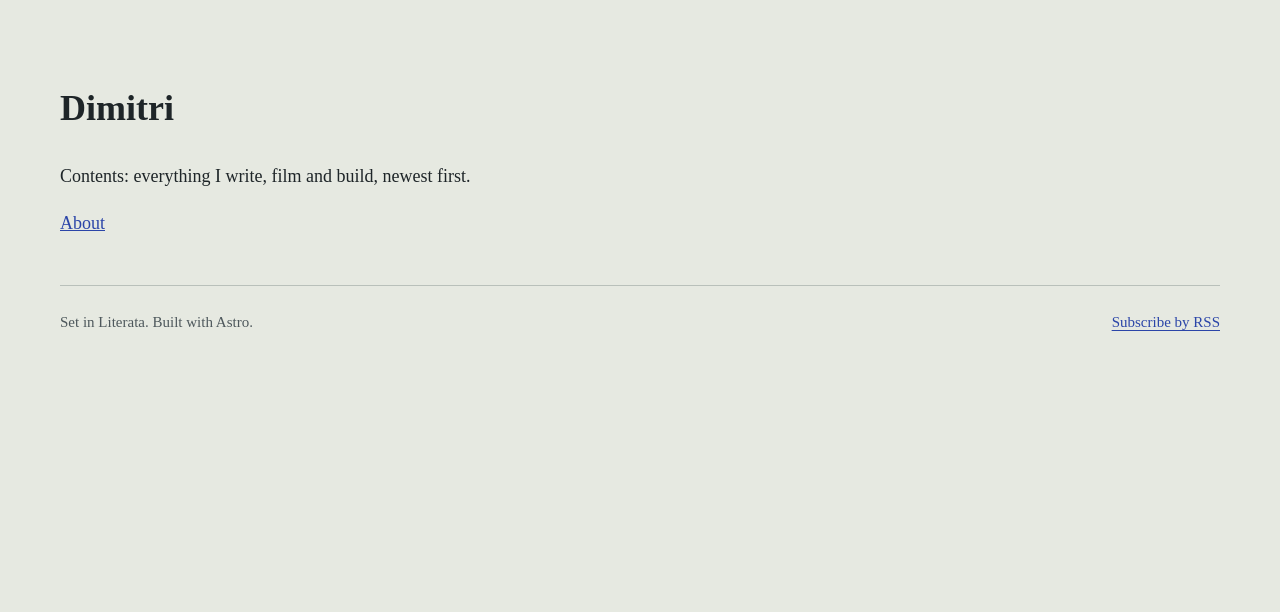
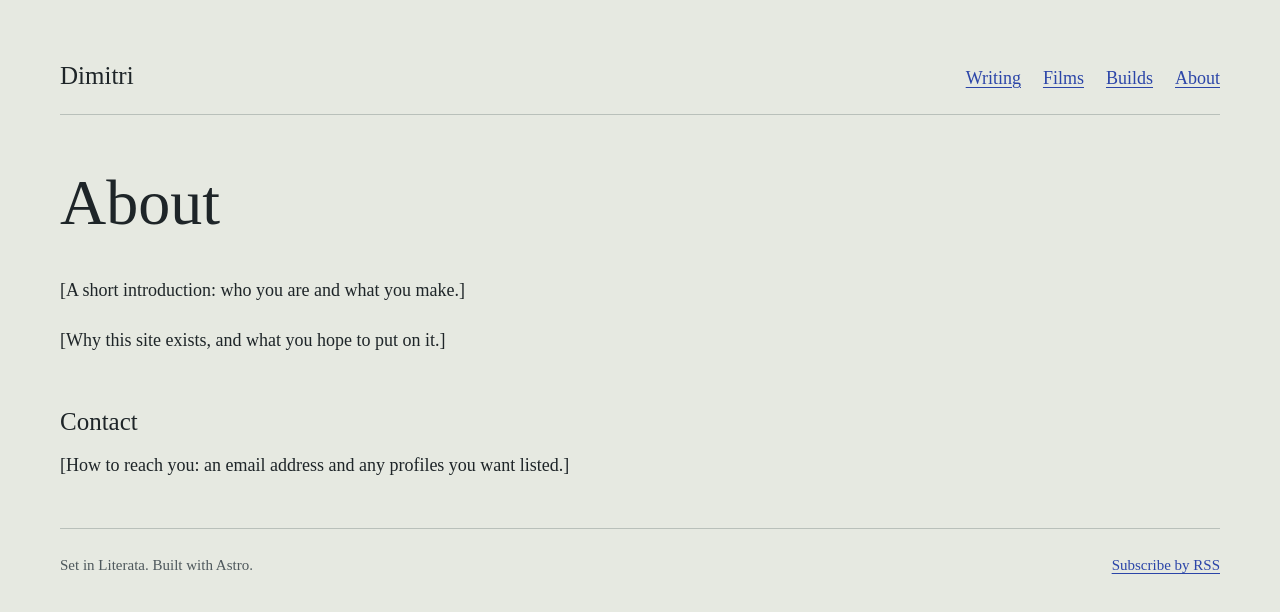
Before and after one commit to dimitriearose/portfolio, an Astro site: page /about in a window 1280 px wide. Built offline with nearby package versions, Linux system fonts and the light colour scheme; Astro itself is replaced by a stand-in of ours.

Commit message:
Section pages for writing, films and builds; About layout
Each section reuses Chapter through one SectionLayout. About has
bracketed placeholder text to fill in.

Co-Authored-By: Claude Opus 5.5 <noreply@anthropic.com>

```diff
--- /dev/null
+++ b/src/layouts/SectionLayout.astro
@@ -0,0 +1,57 @@
+---
+import BaseLayout from "./BaseLayout.astro";
+import SiteHeader from "../components/SiteHeader.astro";
+import Chapter from "../components/Chapter.astro";
+import { getWorkItems, type CollectionName } from "../lib/content";
+import { groupByYear } from "../lib/work";
+
+interface Props {
+    collection: CollectionName;
+    title: string;
+    lead: string;
+}
+
+const { collection, title, lead } = Astro.props;
+const chapters = groupByYear(await getWorkItems([collection]));
+---
+
+<BaseLayout title={`${title} · Dimitri`} description={lead}>
+    <SiteHeader />
+    <main>
+        <header class="section-head">
+            <h1>{title}</h1>
+            <p class="lead">{lead}</p>
+        </header>
+        <div class="chapters">
+            {chapters.length > 0
+                ? chapters.map(({ year, items }) => <Chapter year={year} items={items} />)
+                : <p class="empty">Nothing here yet.</p>}
+        </div>
+    </main>
+</BaseLayout>
+
+<style>
+    h1 {
+        margin: 0;
+        font-size: var(--text-year);
+        font-weight: 300;
+        line-height: 1;
+    }
+    .lead {
+        margin: 14px 0 0;
+        font-size: var(--text-lead);
+        font-style: italic;
+        color: var(--ink-soft);
+    }
+    .section-head {
+        margin-bottom: 56px;
+    }
+    .chapters {
+        display: grid;
+        gap: 56px;
+    }
+    .empty {
+        color: var(--ink-soft);
+        font-style: italic;
+    }
+</style>
--- a/src/pages/about.astro
+++ b/src/pages/about.astro
@@ -1,10 +1,26 @@
 ---
 import BaseLayout from "../layouts/BaseLayout.astro";
-const name: string = "Dimitri";
+import SiteHeader from "../components/SiteHeader.astro";
 ---
 
-<BaseLayout title="Dimitri">
-    <h1>{name}</h1>
-    <p>Contents: everything I write, film and build, newest first.</p>
-    <a href="/about">About</a>
+<BaseLayout title="About · Dimitri" description="About Dimitri.">
+    <SiteHeader />
+    <main>
+        <h1>About</h1>
+        <div class="prose">
+            <p>[A short introduction: who you are and what you make.]</p>
+            <p>[Why this site exists, and what you hope to put on it.]</p>
+            <h2>Contact</h2>
+            <p>[How to reach you: an email address and any profiles you want listed.]</p>
+        </div>
+    </main>
 </BaseLayout>
+
+<style>
+    h1 {
+        margin: 0 0 40px;
+        font-size: var(--text-year);
+        font-weight: 300;
+        line-height: 1;
+    }
+</style>
--- /dev/null
+++ b/src/pages/builds/index.astro
@@ -0,0 +1,5 @@
+---
+import SectionLayout from "../../layouts/SectionLayout.astro";
+---
+
+<SectionLayout collection="builds" title="Builds" lead="Electronics and software builds, newest first." />
--- /dev/null
+++ b/src/pages/films/index.astro
@@ -0,0 +1,5 @@
+---
+import SectionLayout from "../../layouts/SectionLayout.astro";
+---
+
+<SectionLayout collection="films" title="Films" lead="Short films, newest first." />
--- /dev/null
+++ b/src/pages/writing/index.astro
@@ -0,0 +1,5 @@
+---
+import SectionLayout from "../../layouts/SectionLayout.astro";
+---
+
+<SectionLayout collection="writing" title="Writing" lead="Essays and notes, newest first." />
```
